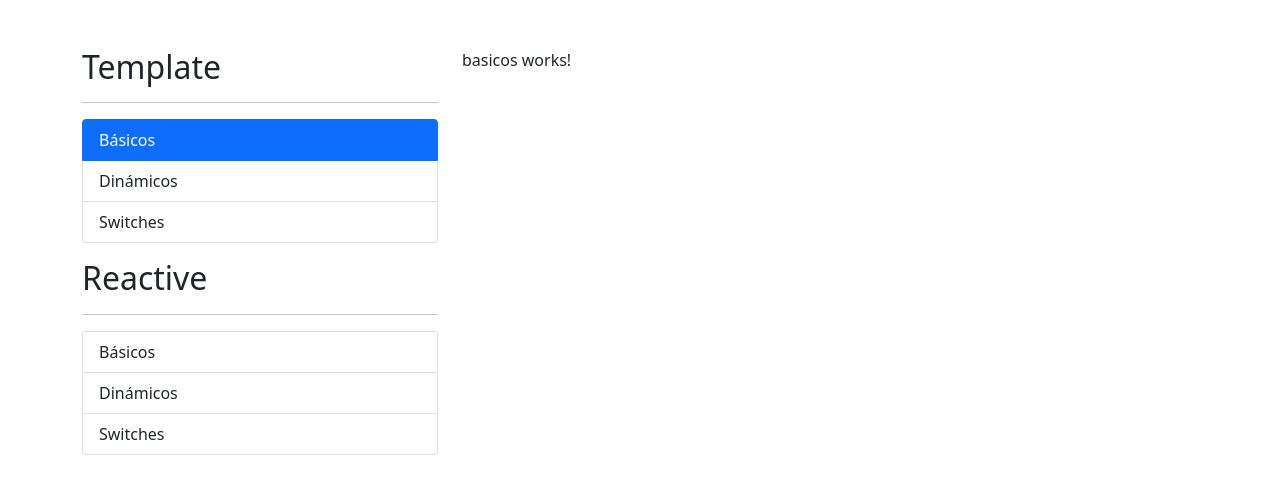
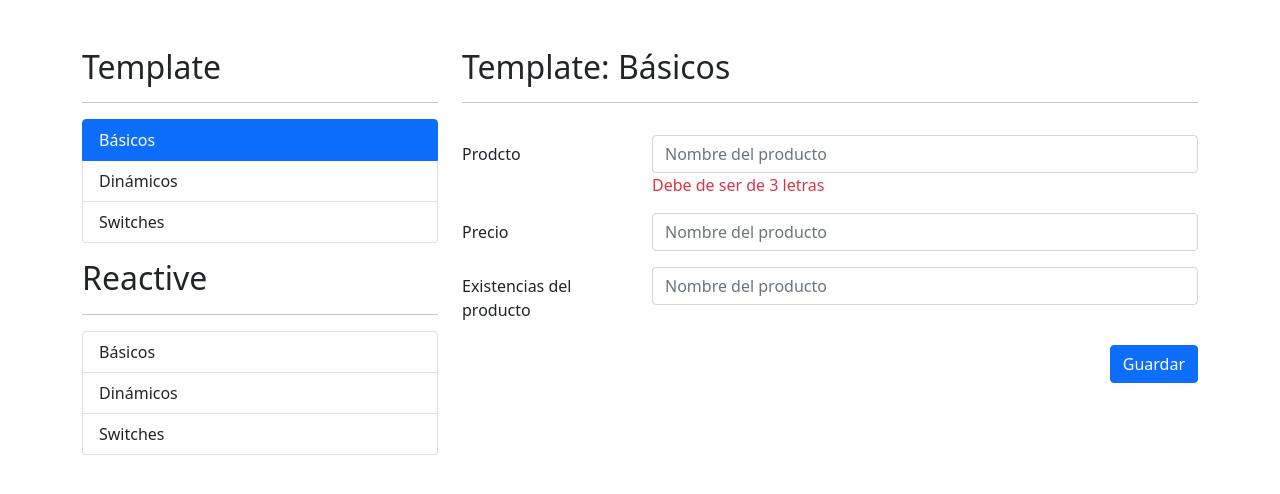
Before and after one commit to MilthonB/Angular-practicas, an Angular app in the folder 06-formulariosApp/: page /template/basicos in a window 1280 px wide. Shown: the top 494 px of the page. Built offline with nearby package versions, Linux system fonts and the light colour scheme.

Commit message:
creacion de formulario basico

```diff
--- a/06-formulariosApp/src/app/template/basicos/basicos.component.html
+++ b/06-formulariosApp/src/app/template/basicos/basicos.component.html
@@ -1 +1,49 @@
-<p>basicos works!</p>
+<h2>Template: Básicos</h2>
+<hr>
+
+
+<div class="row">
+    <div class="col">
+        <form>
+            <!-- campo de producto -->
+            <div class="mt-3 row">
+                <label class="col-sm-3 col-form-label">Prodcto</label>
+                <div class="col-sm-9">
+                    <input type="text"
+                            class="form-control"
+                            placeholder="Nombre del producto">
+                    <span class="from-text text-danger"> Debe de ser de 3 letras</span>
+                </div>
+            </div>
+            <!-- campo de precio -->
+            <div class="mt-3 row">
+                <label class="col-sm-3 col-form-label">Precio</label>
+                <div class="col-sm-9">
+                    <input type="number"
+                            class="form-control"
+                            placeholder="Nombre del producto">
+
+                </div>
+            </div>
+            <!-- campo de existencias -->
+            <div class="mt-3 row">
+                <label class="col-sm-3 col-form-label">Existencias del producto</label>
+                <div class="col-sm-9">
+                    <input type="number"
+                            class="form-control"
+                            placeholder="Nombre del producto">
+
+                </div>
+            </div>
+
+            <div class="mt-3 row">
+                <div class="col">
+                    <button type="submit" class="btn btn-primary float-end">
+                        Guardar
+                    </button>
+                </div>
+            </div>
+
+        </form>
+    </div>
+</div>
```
